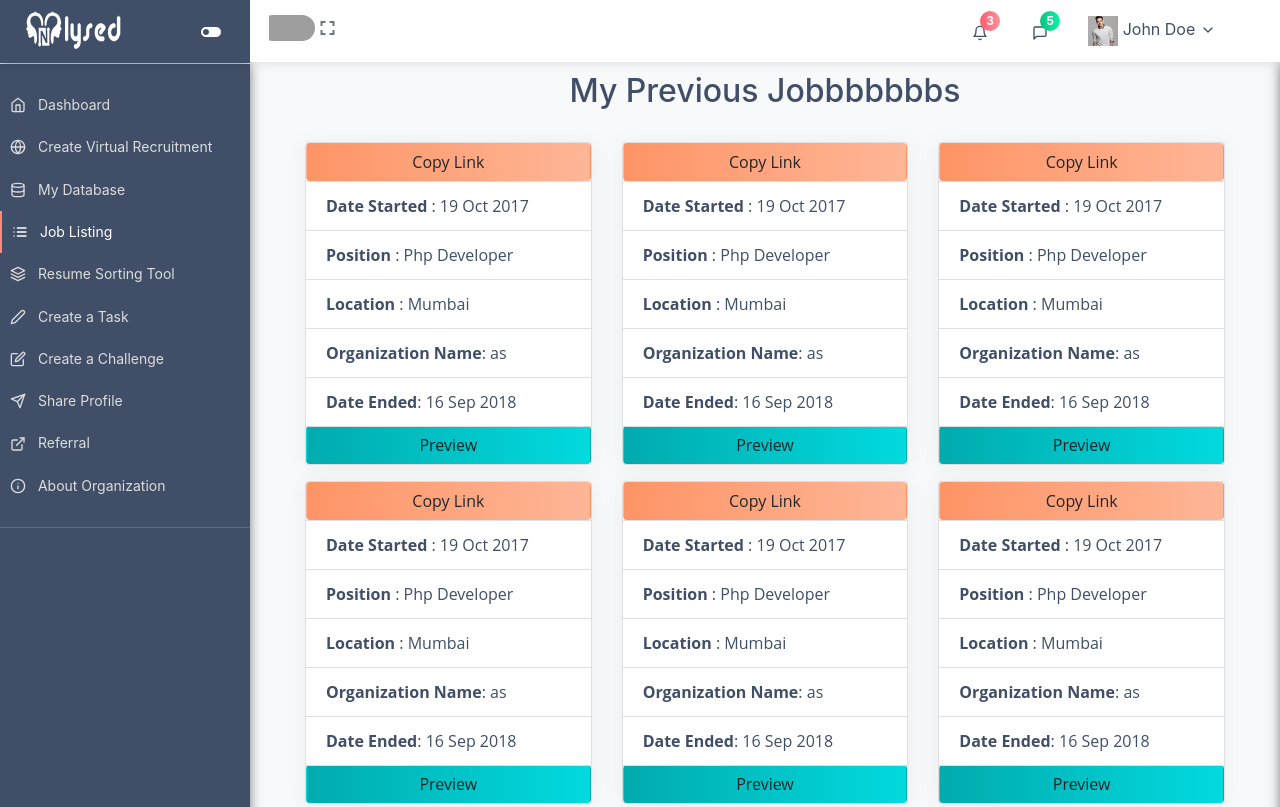
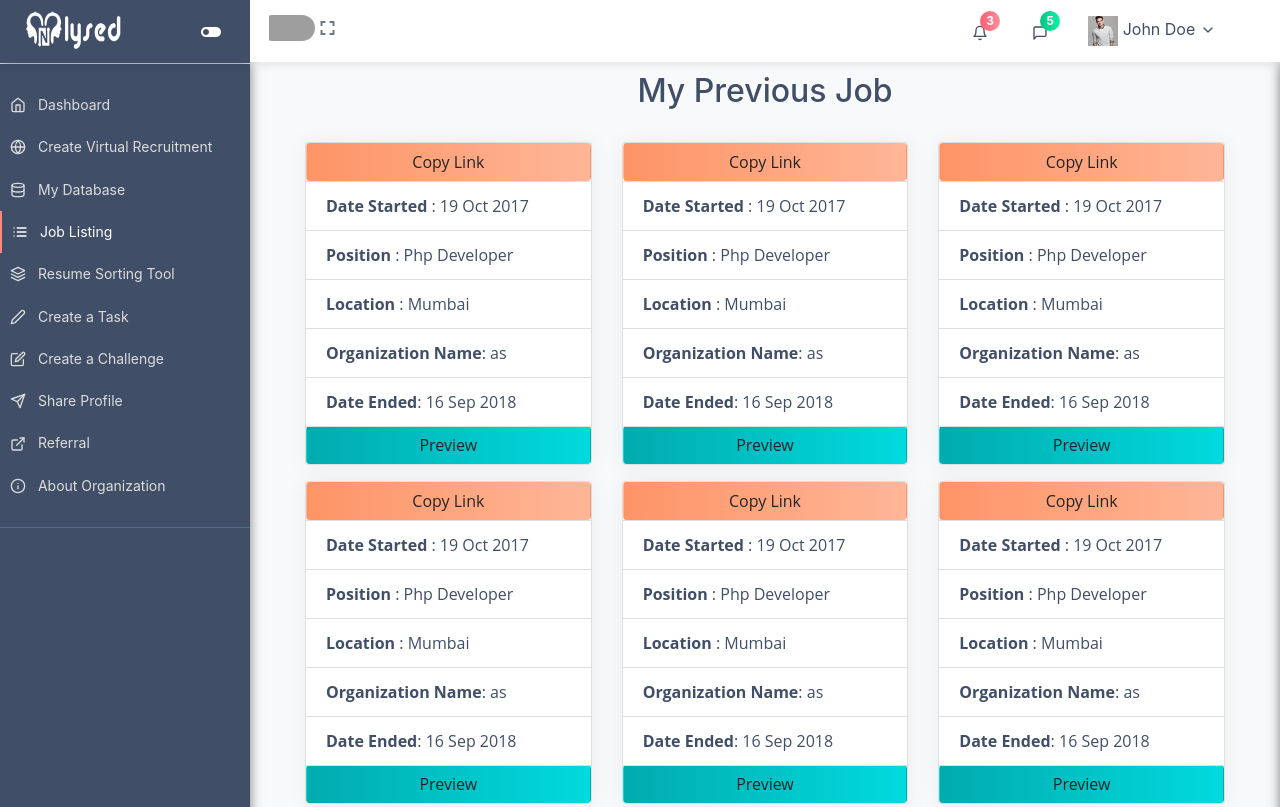
Before and after one commit to lakshit77/Analysed, a plain HTML site: page job_listing.html in a window 1280 px wide. Shown: the top 807 px of the page. Drawn offline with nearby package versions, Linux system fonts and the light colour scheme; grey boxes are pictures that could not be loaded.

Commit message:
Update job_listing.html

```diff
--- a/job_listing.html
+++ b/job_listing.html
@@ -252,7 +252,7 @@
                 <div class="container-fluid">
                     <div class="row">
                         <div class="d-flex col-12 justify-content-center mt-4">
-                            <h2 class="p-2">My Previous Jobbbbbbbs</h2>
+                            <h2 class="p-2">My Previous Job</h2>
                         </div>
                         <div class="col-md-6 col-lg-4 mt-3">
                             <div class="card">
```
